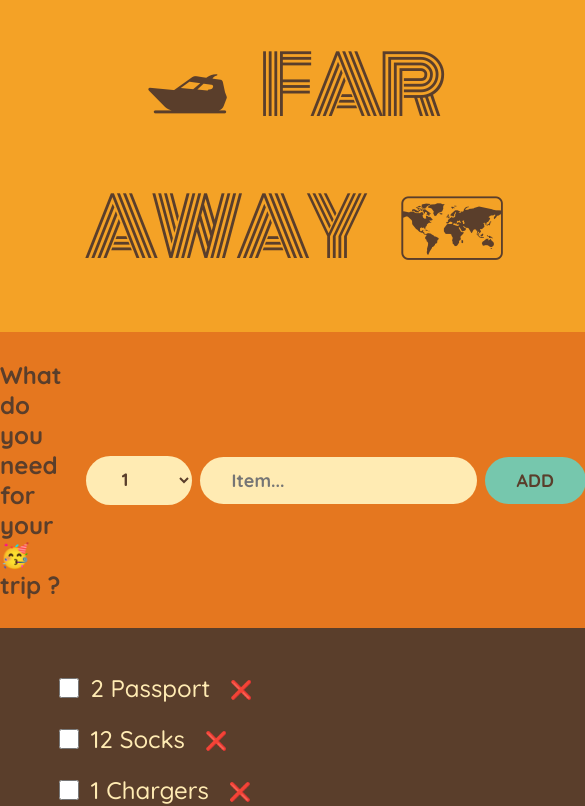
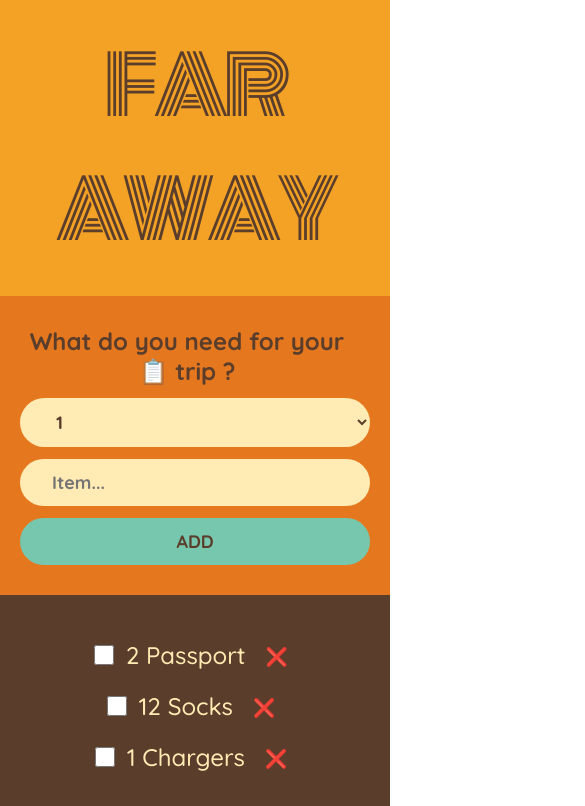
Before and after one commit to Bouchtarate/far-away, a React (Create React App) app: page / in a window 390 px wide. Shown: the top 806 px of the page, 585 px wide, since content can reach past the window. Built offline with nearby package versions, Linux system fonts and the light colour scheme.

Commit message:
complete travel list project by complete the sort the items by description or by the packed items and add responsive css

```diff
--- a/src/components/AddForm.jsx
+++ b/src/components/AddForm.jsx
@@ -22,7 +22,7 @@ export const AddForm = ({ onAddItems }) => {
   };
   return (
     <form className="add-form" onSubmit={handlerSubmit}>
-      <h3>What do you need for your 🥳 trip ?</h3>
+      <h3>What do you need for your 📋 trip ?</h3>
       <select value={quantity} onChange={(ev) => setQuantity(ev.target.value)}>
         {numbers.map((number) => (
           <option value={number} key={number}>
--- a/src/components/Header.jsx
+++ b/src/components/Header.jsx
@@ -1,3 +1,9 @@
 export const Header = () => {
-  return <h1>🛥 Far away 🗺</h1>;
+  return (
+    <h1>
+      <span className="emoji">🛥</span>
+      Far away
+      <span className="emoji">🗺</span>
+    </h1>
+  );
 };
--- a/src/components/List.jsx
+++ b/src/components/List.jsx
@@ -1,9 +1,22 @@
+import { useState } from "react";
 import { Item } from "./Item";
 export const List = ({ items, onDeleteItems, onUpdateItems, onClearItems }) => {
+  const [sortBy, setSortBy] = useState("input");
+  let sortedItems;
+  if (sortBy === "input") sortedItems = items;
+  if (sortBy === "description")
+    sortedItems = items
+      .slice()
+      .sort((a, b) => a.description.localeCompare(b.description));
+  if (sortBy === "packed")
+    sortedItems = items
+      .slice()
+      .sort((a, b) => Number(a.packed) - Number(b.packed));
+
   return (
     <div className="list">
       <ul>
-        {items.map((item) => (
+        {sortedItems.map((item) => (
           <Item
             key={item.id}
             id={item.id}
@@ -17,7 +30,7 @@ export const List = ({ items, onDeleteItems, onUpdateItems, onClearItems }) => {
       </ul>
 
       <div className="actions">
-        <select>
+        <select value={sortBy} onChange={(ev) => setSortBy(ev.target.value)}>
           <option value="input">Sort by input order</option>
           <option value="description">Sort by description</option>
           <option value="packed">Sort by packed status</option>
--- a/src/index.css
+++ b/src/index.css
@@ -80,7 +80,6 @@ input {
   background-color: #5a3e2b;
   color: #ffebb3;
   padding: 4rem 0;
-
   display: flex;
   justify-content: space-between;
   flex-direction: column;
@@ -134,3 +133,29 @@ input[type="checkbox"] {
   font-weight: 700;
   padding: 3.2rem 0;
 }
+@media screen and (max-width: 930px) {
+  .add-form {
+    padding: 30px 2rem;
+  }
+}
+@media screen and (max-width: 670px) {
+  .emoji {
+    display: none;
+  }
+  .add-form {
+    display: grid;
+    grid-template-columns: 350px;
+    gap: 1.2rem;
+    justify-content: center;
+    align-content: start;
+    text-align: center;
+  }
+  .list li {
+    justify-content: center;
+  }
+  .list .actions {
+    display: grid;
+    grid-template-columns: 250px;
+    gap: 2rem;
+  }
+}
```
